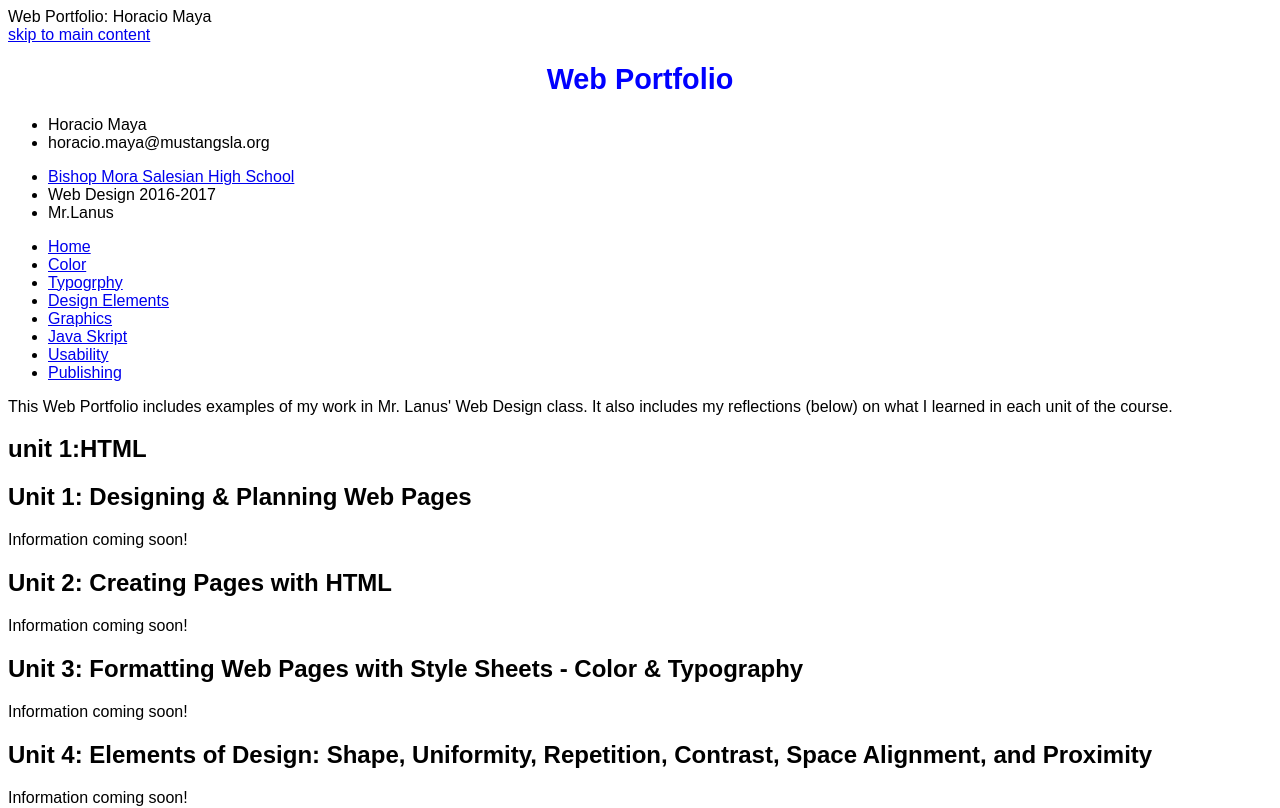
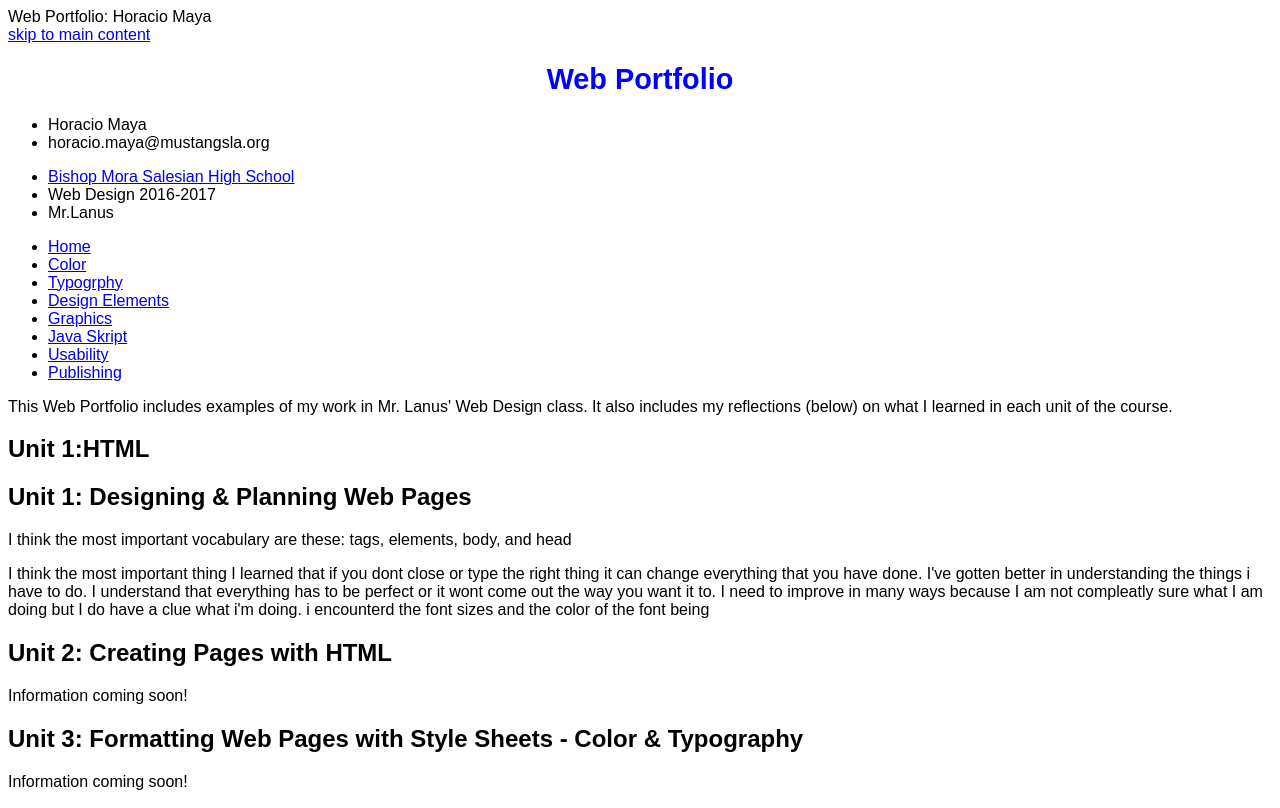
Before and after one commit to orymaya/portfolio_horacionew, a plain HTML site: page index.html in a window 1280 px wide. Shown: the top 808 px of the page. Drawn offline with Linux system fonts and the light colour scheme.

Commit message:
did my reflection

```diff
--- a/index.html
+++ b/index.html
@@ -59,7 +59,7 @@
 
      <p>This Web Portfolio includes examples of my work in Mr. Lanus' Web Design class. It also includes my reflections (below) on what I learned in each unit of the course.</p>
 
-     <h2>unit 1:HTML</h2>
+     <h2>Unit 1:HTML</h2>
      <!--ad reflection answer below-->
        <p>  </p>
        <p>  </p>
@@ -67,7 +67,11 @@
        <p>  </p>
    <h2>Unit 1: Designing & Planning Web Pages</h2>
    <p>
-     Information coming soon!
+    <p> I think the most important vocabulary are these: tags, elements, body, and head </p>
+    I think the most important thing I learned that if you dont close or type the right thing it can change everything that you have done.
+    I've gotten better in understanding the things i have to do. I understand that everything has to be perfect or it wont come out the way you want it to.
+    I need to improve in many ways because I am not compleatly sure what I am doing but I do have a clue what i'm doing.
+    i encounterd the font sizes and the color of the font being
    </p>
 
    <h2>Unit 2: Creating Pages with HTML</h2>
```
